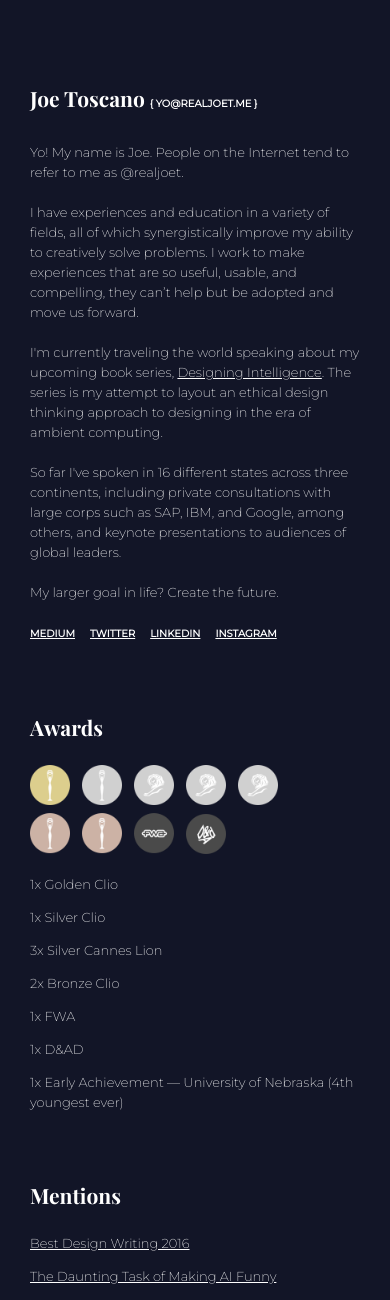
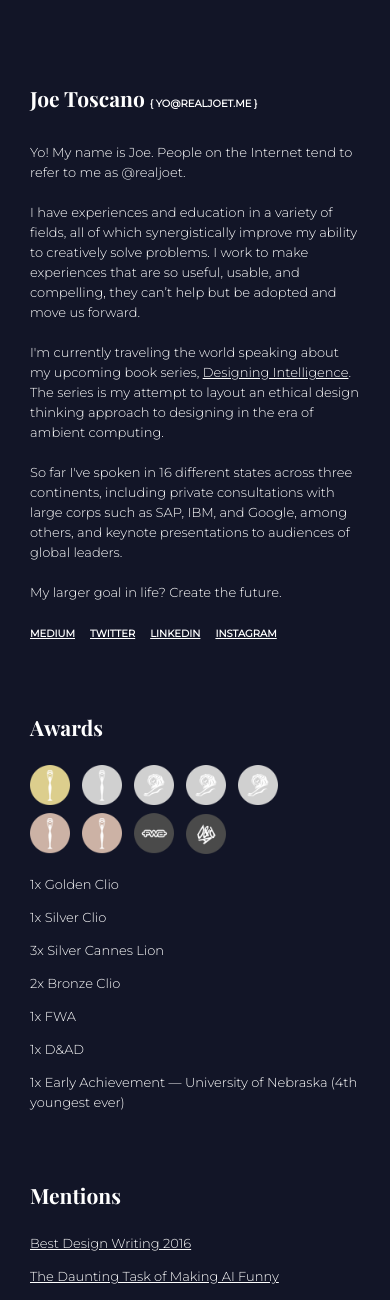
Before and after one commit to realjoet/realjoet.me-2017, a PHP site: page / in a window 390 px wide. Shown: the top 1300 px of the page. Run offline with PHP 8.4, Linux system fonts and the light colour scheme; some libraries are stand-ins or nearby versions.

Commit message:
updated mobile font to be more legible

```diff
--- a/styles/mobile/_main.scss
+++ b/styles/mobile/_main.scss
@@ -1,4 +1,5 @@
 .container {
+  font-weight: 300;
   padding: 54px 30px;
 }
 
--- a/styles/styles.css
+++ b/styles/styles.css
@@ -162,6 +162,7 @@ section {
       padding: 0 15px 0 0; }
 
   .container {
+    font-weight: 300;
     padding: 54px 30px; }
 
   .awards-image img {
```
Also changed, not shown: 1 other file.
